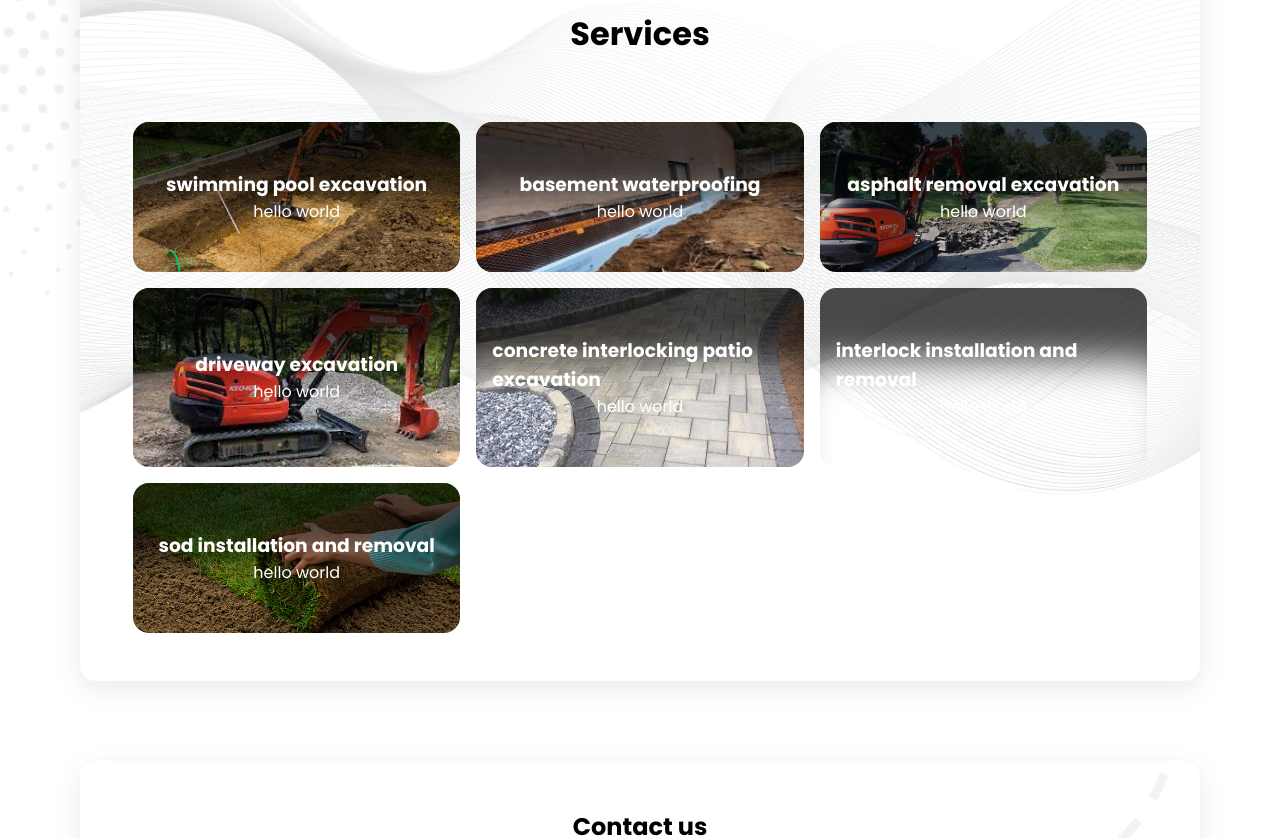
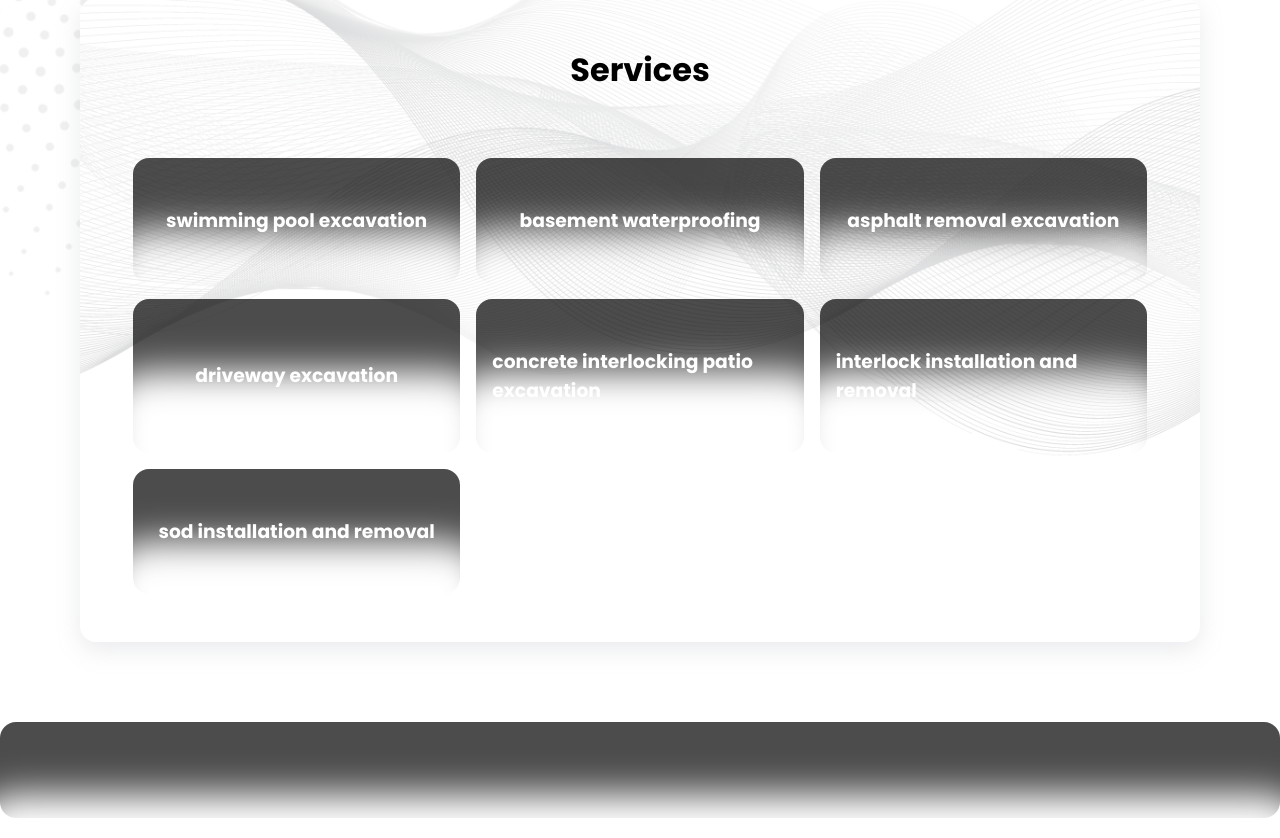
Before and after one commit to Livar94/construction, a React (Create React App) app: page / in a window 1280 px wide. Shown: the part 1512-2350 px from the top of the page. Built offline with nearby package versions, Linux system fonts and the light colour scheme.

Commit message:
services props

```diff
--- a/package.json
+++ b/package.json
@@ -4,6 +4,7 @@
   "private": true,
   "dependencies": {
     "@emailjs/browser": "^3.6.2",
+    "@headlessui/react": "^1.6.5",
     "@heroicons/react": "^1.0.6",
     "@testing-library/jest-dom": "^5.16.4",
     "@testing-library/react": "^13.3.0",
--- /dev/null
+++ b/src/components/ServiceItem.jsx
@@ -0,0 +1,52 @@
+import { useState } from 'react'
+import { Dialog } from '@headlessui/react'
+import styled from 'styled-components';
+
+export default function ServiceItem({serviceTitle, serviceDescription, serviceImage}) {
+    let [isOpen, setIsOpen] = useState(false)
+  return (
+    <>
+    <Servicebtn>
+          <h3>{serviceTitle}</h3>
+    </Servicebtn>
+        <Dialog open={isOpen} onClose={() => setIsOpen(false)}>
+        <Dialog.Panel>
+        <Dialog.Title>Deactivate account</Dialog.Title>
+        <Dialog.Description>
+            This will permanently deactivate your account
+        </Dialog.Description>
+
+        <p>
+            Are you sure you want to deactivate your account? All of your data
+            will be permanently removed. This action cannot be undone.
+        </p>
+
+        <button onClick={() => setIsOpen(false)}>Deactivate</button>
+        <button onClick={() => setIsOpen(false)}>Cancel</button>
+        </Dialog.Panel>
+    </Dialog>
+  </>
+  )
+}
+
+const Servicebtn = styled.div`
+    position: relative;
+    z-index: 99;
+    padding: 3em 1em;
+    display: flex;
+    flex-direction: column;
+    justify-content: center;
+    align-items: center;
+    border-radius: 1em;
+    box-shadow: rgba(0, 0, 0, 0.7) 0px 100px 36px -28px inset;
+    cursor: pointer;
+    background-image: ${props => (props.serviceImage && `url(${props.serviceImage})`)};
+    background-size: cover;
+    background-position: center;
+    background-repeat: no-repeat;
+
+
+
+    color: white;
+
+`;
--- a/src/components/home/About.jsx
+++ b/src/components/home/About.jsx
@@ -91,6 +91,7 @@ const AboutLeft = styled.div`
     > p {
         margin-top: 2em;
         margin-bottom: 2em;
+        font-size: 0.8rem;
     }
 
     position: relative;
@@ -109,7 +110,9 @@ const AboutImage = styled.img`
     width: 100%;
     object-fit: cover;
     border-radius: 4em;
-
+    @media only screen and (max-width: 768px) {
+        border-radius: 1em;
+    }
 
 
 
--- a/src/components/home/Services.jsx
+++ b/src/components/home/Services.jsx
@@ -8,47 +8,52 @@ import ConcreteImg from '../../assets/images/DV07X9TXkAEBydj.jpg'
 import InterLockImg from '../../assets/images/images (1).jpg'
 import SodImg from '../../assets/images/rolling-out-sod.jpg'
 import Heel from '../../assets/images/heeel.png'
+import ServiceItem from '../ServiceItem';
 
 
 export default function Services() {
+  const services = [{serviceTitle:'swimming pool excavation', serviceDescription:'hello world', serviceImage:SwimmingPoolImg},
+  {serviceTitle:'basement waterproofing', serviceDescription:'hello world', serviceImage:BasementImg},
+  {serviceTitle:'asphalt removal excavation', serviceDescription:'hello world', serviceImage:AsphaltImg},
+  {serviceTitle:'driveway excavation', serviceDescription:'hello world', serviceImage:DriveWayImg},
+  {serviceTitle:'concrete interlocking patio excavation', serviceDescription:'hello world', serviceImage:ConcreteImg},
+  {serviceTitle:'interlock installation and removal', serviceDescription:'hello world', serviceImage:InterLockImg},
+  {serviceTitle:'sod installation and removal', serviceDescription:'hello world', serviceImage:SodImg},
+  ]
   return (
+    <>
     <ServicesHeader>
       <h1 className='container'>Services</h1>
       <ServicesContent className='container'>
-
-        <SwimmingPool>
+      {services.map(service => <ServiceItem serviceTitle={service.serviceTitle} serviceDescription={service.serviceDescription} serviceImage={service.serviceImage} />)}
+        {/* <SwimmingPool>
           <h3>swimming pool excavation</h3>
-          <p>hello world</p>
         </SwimmingPool>
         <BasementWaterproofing>
           <h3>basement waterproofing</h3>
-          <p>hello world</p>
 
         </BasementWaterproofing>
         <AsphaltRemovalExcavation>
           <h3>asphalt removal excavation</h3>
-          <p>hello world</p>
         </AsphaltRemovalExcavation>
         <DrivewayExcavation>
           <h3>driveway excavation</h3>
-          <p>hello world</p>
         </DrivewayExcavation>
         <ConcreteInterlockingPatioExcavation>
           <h3>concrete interlocking patio excavation</h3>
-          <p>hello world</p>
         </ConcreteInterlockingPatioExcavation>
         <InterlockInstallationRemoval>
           <h3>interlock installation and removal</h3>
-          <p>hello world</p>
         </InterlockInstallationRemoval>
         <SodInstallationRemoval>
           <h3>sod installation and removal</h3>
-          <p>hello world</p>
-        </SodInstallationRemoval>
+        </SodInstallationRemoval> */}
 
         <PatternImg src={Heel} />
       </ServicesContent>
     </ServicesHeader>
+    <ServiceItem />
+    </>
   )
 }
 
```
Also changed, not shown: 1 other file (tests, documents, lock files or other folders).
